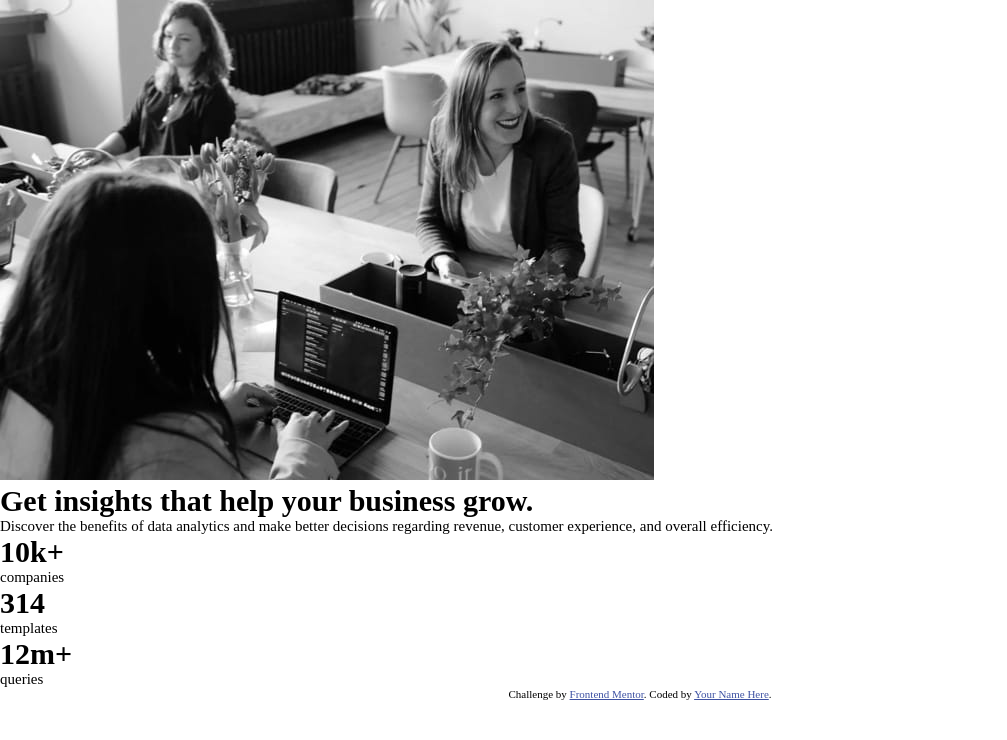
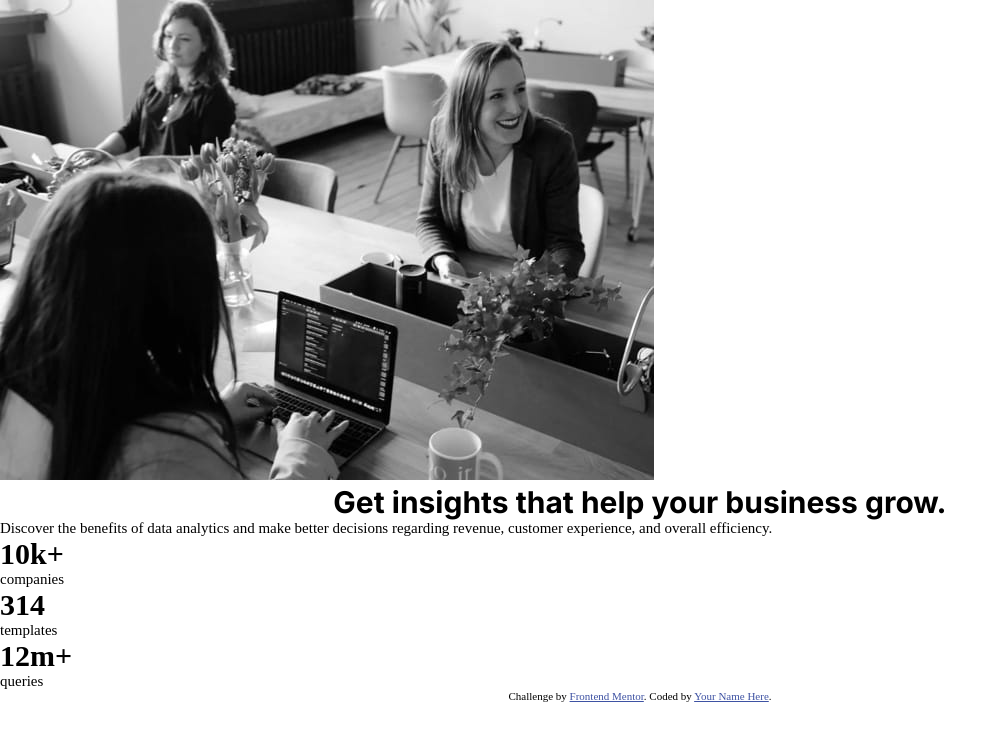
Before and after one commit to romy-morrin/stats-preview-card-fm, a plain HTML site: page index.html in a window 1280 px wide. Shown: the whole page, without its empty margins (0-1007 px from the left). Drawn offline with Linux system fonts and the light colour scheme.

Commit message:
Added some styling to heading class, converted font-size px to rem

```diff
--- a/assets/css/style.css
+++ b/assets/css/style.css
@@ -9,12 +9,16 @@
 /* ---------------body--*/
 
 body {
-    font-size: 15px;
+    font-size: 0.937rem;
 }
 
 /*----------------header--*/
 
-header {
+.heading {
+    font-family: "Inter", sans-serif;
+    font-weight: 700;
+    text-align: center;
+    padding: ;
 
 }
 
--- a/index.html
+++ b/index.html
@@ -15,9 +15,11 @@
       <div>
         <img src="assets/images/image-header-mobile.jpg" alt="business meeting between three women" class='hero-image'>
       </div>
-      <h1>
-        Get <span class="insights">insights</span> that help your business grow.
-      </h1>
+      <div>
+        <h1 class="heading">
+          Get <span class="insights">insights</span> that help your business grow.
+        </h1>
+    </div>
     </header>
 
     <div>
```
